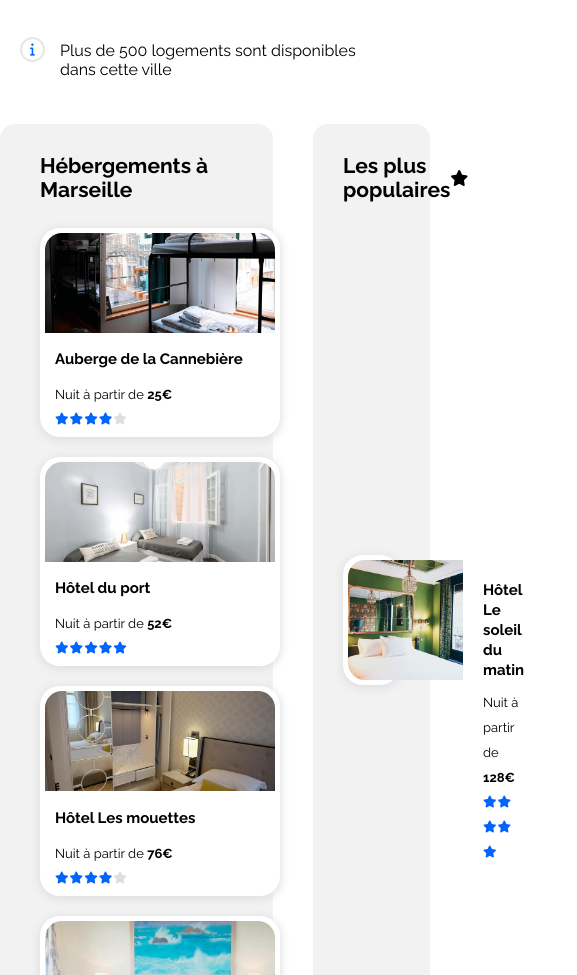
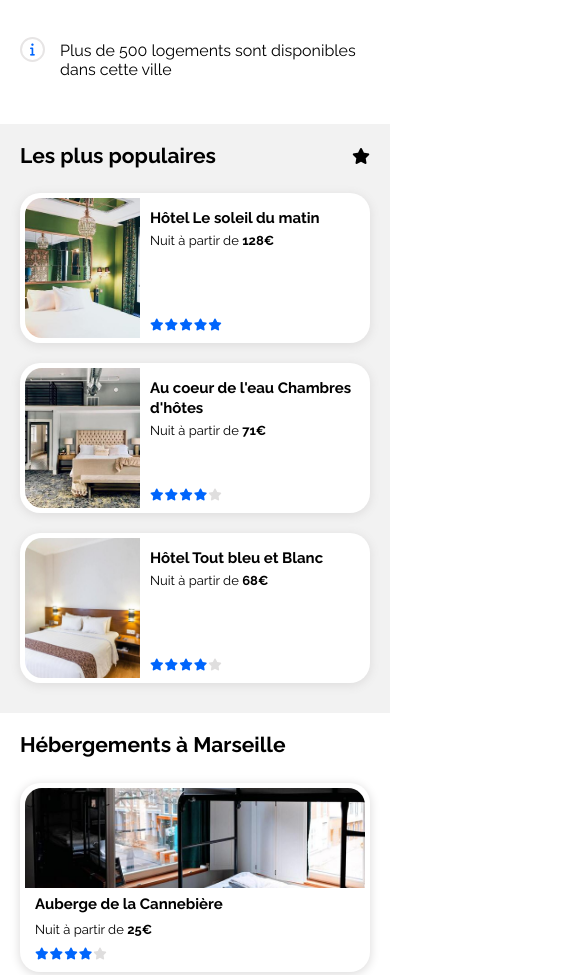
Before and after one commit to Kaupaunha/Projet_2_Coponat_Fanny, a plain HTML site: page index.html in a window 390 px wide. Shown: the part 594-1569 px from the top of the page, 577 px wide, since content can reach past the window. Drawn offline with Linux system fonts and the light colour scheme.

Commit message:
Minor responsive changes

```diff
--- a/CSS/style.css
+++ b/CSS/style.css
@@ -22,7 +22,6 @@ body {
     color: black;
 }
 
-/* comment centrer proprement le conteneur ? */
 main {
     position: absolute;
     top: 0;
@@ -139,7 +138,7 @@ button .rechercher {
     display: flex;
 }
 
-h2:first-child {
+#filtersContainer > h2:first-child {
     margin: 0 10px 0 10px;
 }
 
@@ -209,37 +208,38 @@ h2:first-child {
 
 
 /* ACCOMMODATION */
-#accommodationContainer{
+#accommodationContainer {
     display: flex;
     justify-content: space-between;
 }
 
-#accommodationContainer h2{
+#accommodationContainer h2 {
     font-size: 15px;
 }
-#accommodationContainer p{
+
+#accommodationContainer p {
     font-size: 13px;
 }
 
-#suggestionContainer{
+#suggestionContainer {
     width: 70%;
     padding: 30px 40px;
     background-color: var(--clr-background-grey);
     border-radius: 15px;
 }
 
-#suggestionContainer h1{
+#suggestionContainer h1 {
     margin: 0;
 }
 
-#suggestionTileContainer{
+#suggestionTileContainer {
     display: flex;
     flex-wrap: wrap;
     justify-content: space-between;
     margin: 15px 0 30px 0;
 }
 
-.suggestionTile{
+.suggestionTile {
     width: 240px;
     background-color: white;
     padding: 5px;
@@ -249,49 +249,49 @@ h2:first-child {
 }
 
 
-.suggestionTile img{
+.suggestionTile img {
     width: 100%;
     height: 100px;
     object-fit: cover;
     border-radius: 17px 17px 0 0;
 }
 
-.tileInfo{
+.tileInfo {
     padding: 0 10px;
     line-height: 25px;
 }
 
-.tileInfo h2{
+.tileInfo h2 {
     margin: 0;
 }
 
-.tileInfo .stars{
+.tileInfo .stars {
     font-size: 12px;
     letter-spacing: -1px;
 }
 
-.tileInfo .fa-star{
+.tileInfo .fa-star {
     color: var(--clr-primary-blue);
 }
 
-.greyStar{
+.greyStar {
     color: #dfdede !important;
 }
 
 
-#popularContainer{
+#popularContainer {
+    display: flex;
+    flex-direction: column;
+    justify-content: space-between;
     width: 30%;
     height: auto;
     padding: 30px 30px;
     background-color: var(--clr-background-grey);
     border-radius: 15px;
     margin-left: 40px;
-    display: flex;
-    flex-direction: column;
-    justify-content: space-between;
 }
 
-#popularContainer > div:first-child{
+#popularContainer>div:first-child {
     display: flex;
     align-items: center;
     justify-content: space-between;
@@ -299,15 +299,15 @@ h2:first-child {
 
 }
 
-#popularContainer h1{
+#popularContainer h1 {
     margin: 0;
 }
 
-#popularContainer h2{
+#popularContainer h2 {
     line-height: 20px;
 }
 
-.popularTile{
+.popularTile {
     display: flex;
     width: 100%;
     height: 130px;
@@ -318,18 +318,19 @@ h2:first-child {
     box-shadow: 0 2px 10px 1px #dfdede;
 }
 
-.popularTile img{
+
+.popularTile img {
     width: 115px;
     height: auto;
     object-fit: cover;
     border-radius: 17px 0 0 17px;
 }
 
-.popularTile .tileInfo{
-    padding: 10px 20px 0 20px ;
+.popularTile .tileInfo {
+    padding: 10px 20px 0 20px;
 }
 
-.popularTile .tileInfo{
+.popularTile .tileInfo {
     display: flex;
     flex-direction: column;
     justify-content: space-between;
@@ -343,7 +344,61 @@ h2:first-child {
 
 
 
+
+
 /* MEDIA QUERIES */
+@media (max-width:1292px) {
+    #accommodationContainer {
+        flex-wrap: wrap-reverse;
+    }
+
+    #suggestionContainer {
+        width: 100%;
+        background-color: white;
+    }
+
+    #suggestionTileContainer{
+        justify-content: space-between;
+    }
+
+    .suggestionTile{
+        margin: 10px;
+    }
+
+    #suggestionTileContainer a{
+        width: 30%;
+    }
+
+    #popularContainer {
+        flex-direction: column;
+        width: 100%;
+        margin-left: 0;
+    }
+
+    #popularContainer>div:nth-child(2) {
+        display: flex;
+        justify-content: space-between;
+    }
+
+    #popularContainer>div:nth-child(2) a{
+        width: 100%;
+        min-width: 260px;
+    }
+
+    .popularTile{
+        height: 150px;
+    }
+
+    .popularTile .tileInfo{
+        padding: 10px 10px 0 10px;
+    }
+
+    #popularContainer > div:nth-child(2) > a:nth-child(2){
+        margin: 0 20px;
+    }
+}
+
+
 @media (max-width: 992px) {
     #filtersContainer {
         flex-wrap: wrap;
@@ -356,7 +411,35 @@ h2:first-child {
     .filter {
         margin-top: 10px;
     }
+
+
+    /* ACCOMMODATION */
+    #popularContainer{
+        margin: 0;
+        padding: 20px;
+    }
+
+    #popularContainer>div:nth-child(2) {
+        flex-wrap: wrap;
+    }
+
+    #popularContainer > div:nth-child(2) > a:nth-child(2){
+        margin: 0;
+    }
+
+
+    /* #suggestionTileContainer{
+        flex-direction: column;
+    } */
+/*
+    #suggestionTileContainer a{
+        width: 50%;
+        background-color: red;
+    } */
+
+
 }
+
 
 @media (max-width: 768px) {
     main {
@@ -396,13 +479,15 @@ h2:first-child {
         display: block;
         font-size: 18px;
         padding: 15px 0 20px 0;
+        box-shadow: 0 0, 0 -3px var(--clr-background-grey) inset, 0 0;
+
     }
 
     nav ul li a:hover, nav ul li a:focus {
         border-top: none;
     }
 
-    nav ul li a:focus {
+    nav ul li a:focus, nav ul li a:hover {
         font-weight: 400;
         box-shadow: 0 0, 0 -3px var(--clr-primary-blue) inset, 0 0;
     }
@@ -439,23 +524,23 @@ h2:first-child {
 
 
     /* FILTERS */
-    #filtersContainer{
+    #filtersContainer {
         margin: 35px 0px;
     }
 
-    h2:first-child {
+    #filtersContainer > h2:first-child {
         margin: 10px 0;
     }
 
-    .filter{
+    .filter {
         margin: 7px 5px 7px 0;
     }
 
-    #searchInfo{
+    #searchInfo {
         align-items: flex-start;
     }
 
-    #searchInfo p{
+    #searchInfo p {
         word-wrap: break-word;
         padding: 5px 0;
     }
@@ -465,4 +550,29 @@ h2:first-child {
     }
 
 
+    /* ACCOMMODATION */
+    #popularContainer{
+        border-radius: 0;
+    }
+
+    #suggestionContainer{
+        background-color: white;
+        padding: 0;
+        margin: 20px;
+    }
+
+    #suggestionTileContainer{
+        flex-direction: column;
+    }
+
+
+    #suggestionTileContainer a{
+        width: 100%;
+    }
+
+    .suggestionTile{
+        width: 100%;
+        margin: 10px 0;
+    }
+
 }
--- a/index.html
+++ b/index.html
@@ -198,6 +198,8 @@
                     <h1>Les plus populaires </h1>
                     <i class="fa-solid fa-star"></i>
                 </div>
+
+                <div>
                     <a href="#">
                         <div class="popularTile">
                             <img src="/images/hebergements/4_small/hotel_soleil_matin.jpg" alt="Hôtel Le soleil du matin">
@@ -220,8 +222,10 @@
                         <div class="popularTile">
                             <img src="/images/hebergements/4_small/chambre_hote_eau.jpg" alt="Au coeur de l'eau Chambres d'hôtes">
                             <div class="tileInfo">
+                                <div>
                                     <h2>Au coeur de l'eau Chambres d'hôtes</h2>
                                     <p>Nuit à partir de <strong>71€</strong></p>
+                                </div>
                                 <div class="stars">
                                     <i class="fa-solid fa-star"></i>
                                     <i class="fa-solid fa-star"></i>
@@ -236,8 +240,10 @@
                         <div class="popularTile">
                             <img src="/images/hebergements/4_small/hotel_bleu_blanc.jpg" alt="Hôtel Tout bleu et Blanc">
                             <div class="tileInfo">
+                                <div>
                                     <h2>Hôtel Tout bleu et Blanc</h2>
                                     <p>Nuit à partir de <strong>68€</strong></p>
+                                </div>
                                 <div class="stars">
                                     <i class="fa-solid fa-star"></i>
                                     <i class="fa-solid fa-star"></i>
@@ -248,6 +254,7 @@
                             </div>
                         </div>
                     </a>
+                </div>
 
 
             </div>
```
Lines whose indentation alone changed are shown as unchanged.
